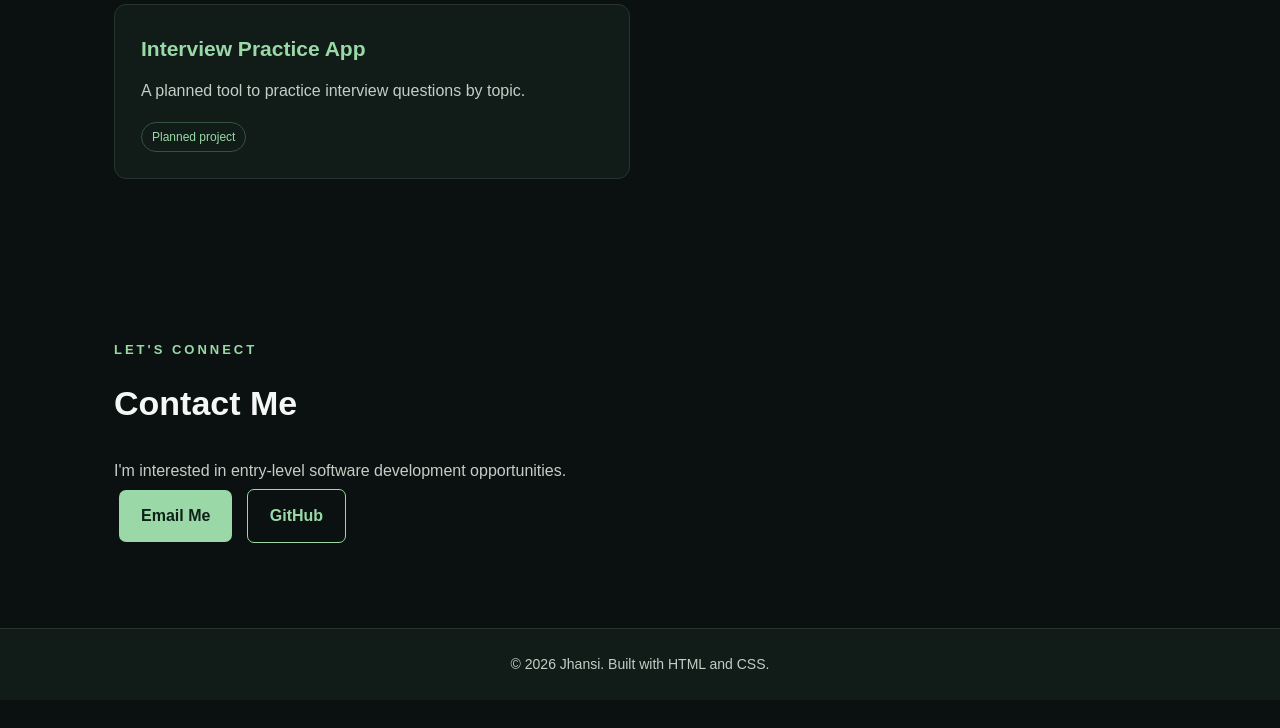
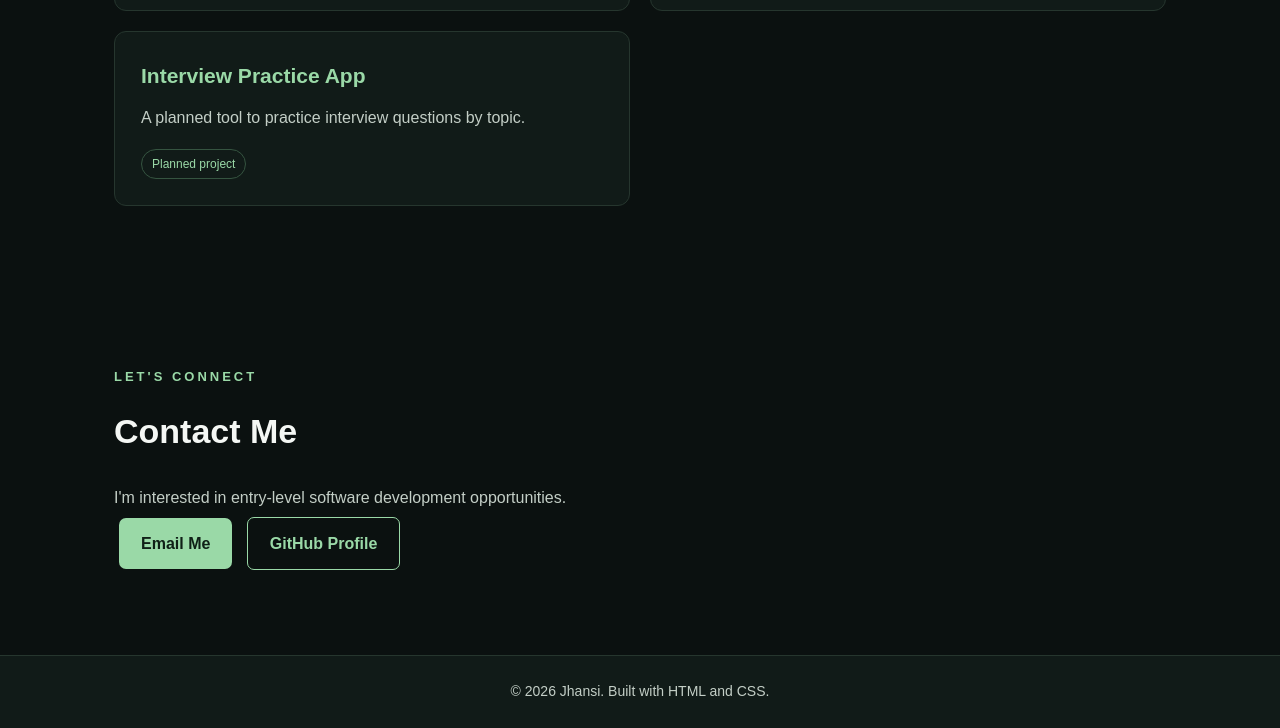
Before and after one commit to jhansitummala584-ctrl/jhansi-portfolio, a plain HTML site: page index.html in a window 1280 px wide. Shown: the part 1923-2651 px from the top of the page. Before the commit the page ends 2623 px from the top, so only its background shows below. Drawn offline with Linux system fonts and the light colour scheme.

Commit message:
Update index.html with new contact details
Added location information and updated email and GitHub profile links.

```diff
--- a/index.html
+++ b/index.html
@@ -29,6 +29,7 @@
             <p class="intro">HELLO, I'M</p>
             <h1>Tummala Jhansi</h1>
             <h2>Aspiring Java Developer</h2>
+            <p class="location">Sattenapalli, Andhra Pradesh</p>
 
             <p class="hero-text">
                 I am a Computer Science graduate interested in Java development,
@@ -110,19 +111,28 @@
             </div>
         </section>
 
-        <section id="contact" class="section">
-            <p class="eyebrow">LET'S CONNECT</p>
-            <h2>Contact Me</h2>
 
-            <p>I'm interested in entry-level software development opportunities.</p>
+<section id="contact" class="section">
+    <p class="eyebrow">LET'S CONNECT</p>
+    <h2>Contact Me</h2>
 
-            <!-- Replace this sample email with your actual email address. -->
-            <a class="button" href="mailto:your.email@example.com">Email Me</a>
+    <p>
+        I'm interested in entry-level software development opportunities.
+    </p>
 
-            <!-- Replace the URL with your actual GitHub profile. -->
-            <a class="button secondary" href="https://github.com/" target="_blank"
-               rel="noopener noreferrer">GitHub</a>
-        </section>
+    <a class="button"
+       href="mailto:jhansitummala584@gmail.com">
+        Email Me
+    </a>
+
+    <a class="button secondary"
+       href="https://github.com/jhansitummala584-ctrl"
+       target="_blank"
+       rel="noopener noreferrer">
+        GitHub Profile
+    </a>
+</section>
+
     </main>
 
     <footer>
```
